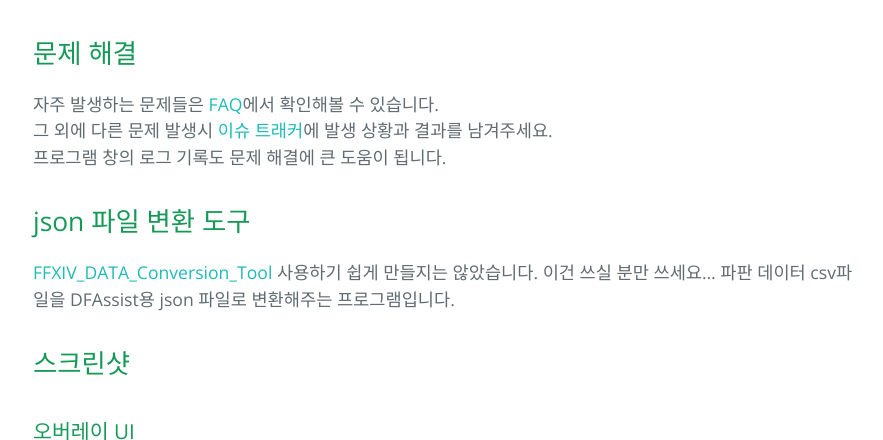
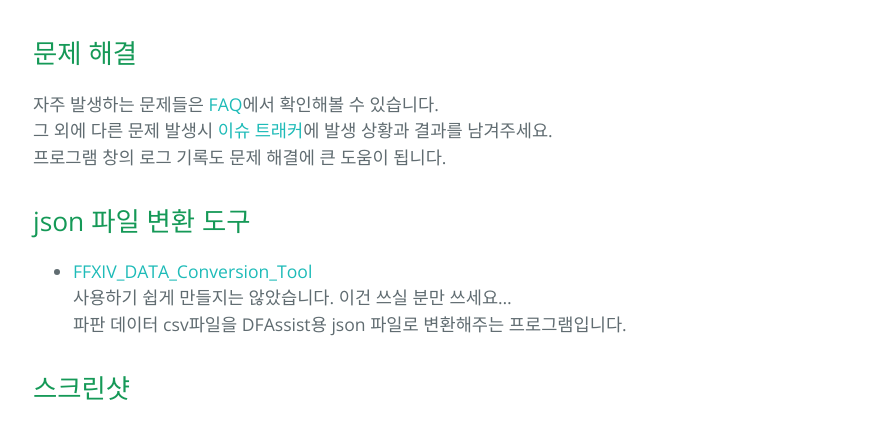
Before and after one commit to devunt/DFAssist, a Jekyll site: the page built from docs/index.md, in a window 1280 px wide and 900 px high, scrolled down 1180 px, cut to the strip 0-440 px from the top of the window. Shown: the whole strip, without its empty margins (191-1074 px from the left). Built offline with Jekyll 4.4.1, drawn with Linux system fonts in a browser that asks for light colours.

```diff
--- a/docs/index.md
+++ b/docs/index.md
@@ -32,8 +32,9 @@ title: {{ site.name }}
 프로그램 창의 로그 기록도 문제 해결에 큰 도움이 됩니다.
 
 ## json 파일 변환 도구
-[FFXIV_DATA_Conversion_Tool](https://github.com/Jaehyuk-Lee/FFXIV_DATA_Conversion_Tool/releases)
-사용하기 쉽게 만들지는 않았습니다. 이건 쓰실 분만 쓰세요... 파판 데이터 csv파일을 DFAssist용 json 파일로 변환해주는 프로그램입니다.
+- [FFXIV_DATA_Conversion_Tool](https://github.com/Jaehyuk-Lee/FFXIV_DATA_Conversion_Tool/releases)
+사용하기 쉽게 만들지는 않았습니다. 이건 쓰실 분만 쓰세요...
+파판 데이터 csv파일을 DFAssist용 json 파일로 변환해주는 프로그램입니다.
 
 ## 스크린샷
 
```
